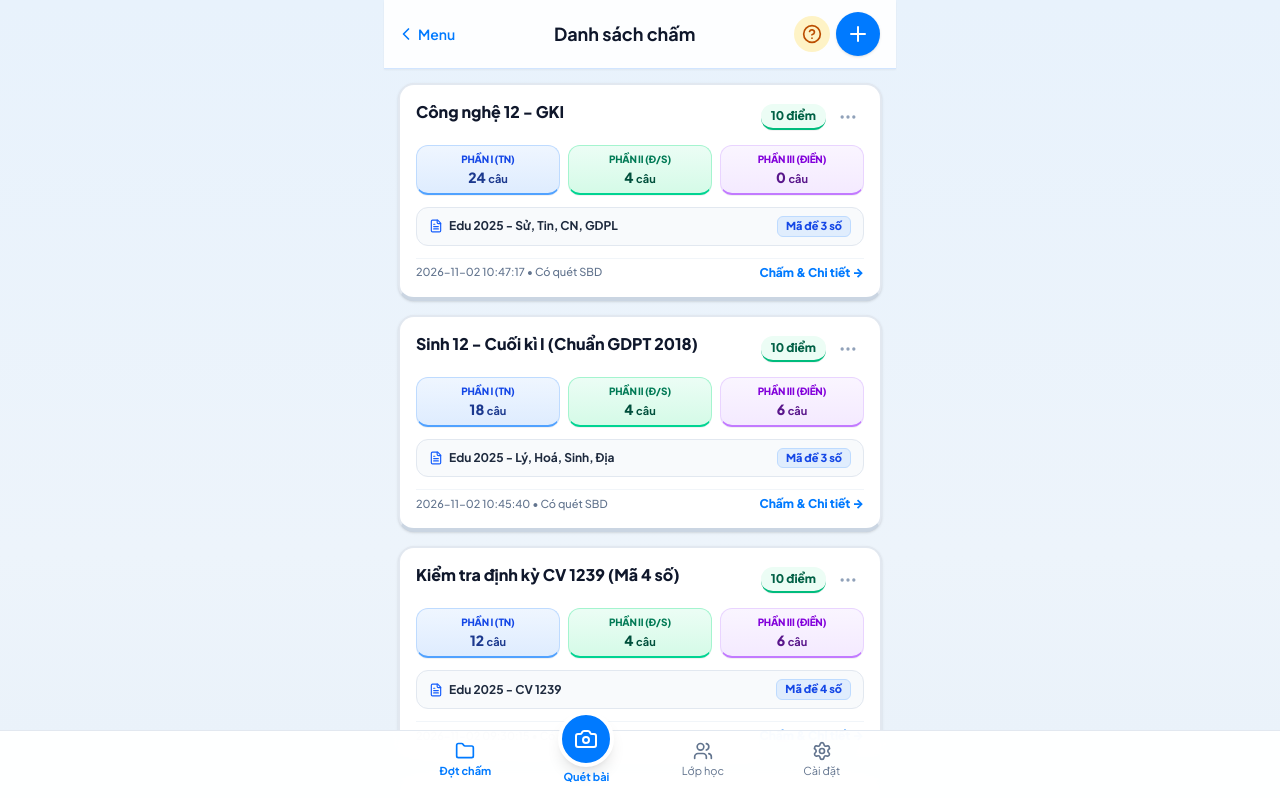
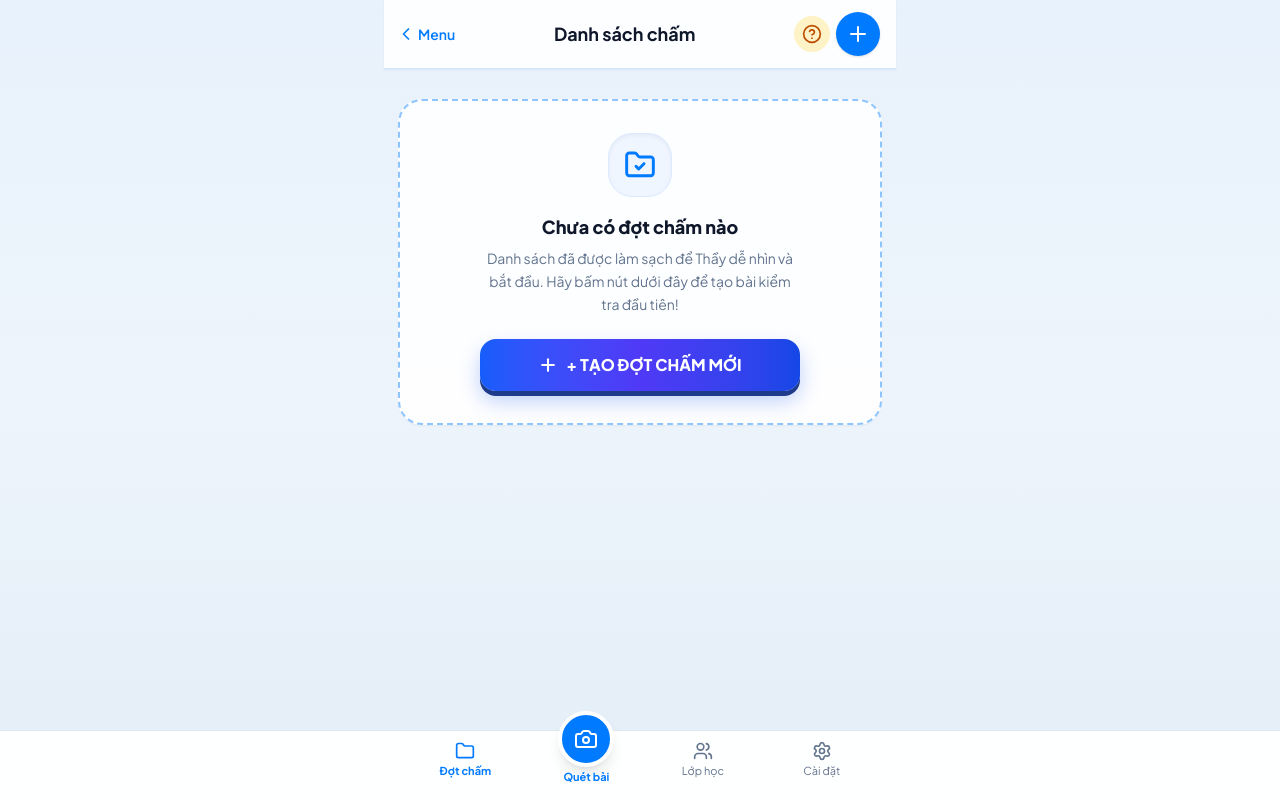
Before and after one commit to khaibcmt/chamde, a React (Vite) app: page / in a window 1280 px wide. Shown: the top 798 px of the page. Built offline with nearby package versions, Linux system fonts and the light colour scheme.

Commit message:
refactor: remove default exam session data
Remove static test data from App.tsx and update build assets.

```diff
--- a/src/App.tsx
+++ b/src/App.tsx
@@ -130,88 +130,7 @@ export interface ExamSessionItem {
 
 const APP_VERSION = '1.89 (Build 89 • GDPT 2018)';
 
-const DEFAULT_EXAM_SESSIONS: ExamSessionItem[] = [
-  {
-    id: 'session-1',
-    name: 'Công nghệ 12 - GKI',
-    subject: 'Công Nghệ',
-    examPeriod: 'Kiểm tra Giữa kì I',
-    createdAt: '2026-11-02 10:47:17',
-    templateId: 'qm_khxh_tin_cn',
-    codeLength: 3,
-    scanSbd: true,
-    scoring: {
-      activeP1Count: 24,
-      p1PointsPerQ: 0.25,
-      activeP2Count: 4,
-      p2PointsMap: [0.1, 0.25, 0.5, 1.0],
-      activeP3Count: 0,
-      p3PointsPerQ: 0.5,
-    },
-    classId: 'cls-12a1',
-    answerKeys: {},
-  },
-  {
-    id: 'session-2',
-    name: 'Sinh 12 - Cuối kì I (Chuẩn GDPT 2018)',
-    subject: 'Sinh Học',
-    examPeriod: 'Kiểm tra Cuối kì I',
-    createdAt: '2026-11-02 10:45:40',
-    templateId: 'qm_khtn_dia',
-    codeLength: 3,
-    scanSbd: true,
-    scoring: {
-      activeP1Count: 18,
-      p1PointsPerQ: 0.25,
-      activeP2Count: 4,
-      p2PointsMap: [0.1, 0.25, 0.5, 1.0],
-      activeP3Count: 6,
-      p3PointsPerQ: 0.25,
-    },
-    classId: 'cls-12a1',
-    answerKeys: {},
-  },
-  {
-    id: 'session-3',
-    name: 'Kiểm tra định kỳ CV 1239 (Mã 4 số)',
-    subject: 'Toán Học',
-    examPeriod: 'Kiểm tra Cuối kì I',
-    createdAt: '2026-11-02 09:30:15',
-    templateId: 'qm_cv1239',
-    codeLength: 4,
-    scanSbd: true,
-    scoring: {
-      activeP1Count: 12,
-      p1PointsPerQ: 0.25,
-      activeP2Count: 4,
-      p2PointsMap: [0.1, 0.25, 0.5, 1.0],
-      activeP3Count: 6,
-      p3PointsPerQ: 0.5,
-    },
-    classId: 'cls-12a1',
-    answerKeys: {},
-  },
-  {
-    id: 'session-4',
-    name: 'Công nghệ 11 - GKI',
-    subject: 'Công Nghệ',
-    examPeriod: 'Kiểm tra Giữa kì I',
-    createdAt: '2026-11-02 08:46:27',
-    templateId: 'qm_khxh_tin_cn',
-    codeLength: 3,
-    scanSbd: true,
-    scoring: {
-      activeP1Count: 12,
-      p1PointsPerQ: 0.25,
-      activeP2Count: 4,
-      p2PointsMap: [0.1, 0.25, 0.5, 1.0],
-      activeP3Count: 0,
-      p3PointsPerQ: 0.5,
-    },
-    classId: 'cls-12a2',
-    answerKeys: {},
-  },
-];
+const DEFAULT_EXAM_SESSIONS: ExamSessionItem[] = [];
 
 const DEFAULT_CLASS_ROSTERS: ClassRosterGroup[] = [
   {
@@ -324,9 +243,16 @@ export default function App() {
   const [bottomTab, setBottomTab] = useState<BottomNavTab>('sessions');
   const [sessionView, setSessionView] = useState<SessionSubView>('list');
 
-  // Exam Sessions State
+  // Exam Sessions State: Khởi tạo danh sách sạch sẽ, tự động xóa các phiên mẫu demo cũ
   const [examSessions, setExamSessions] = useState<ExamSessionItem[]>(() => {
     try {
+      const isCleaned = localStorage.getItem('edu_cham_de_clean_init_v6');
+      if (!isCleaned) {
+        localStorage.removeItem('qm2025_exam_sessions_v2');
+        localStorage.removeItem('edu_cham_de_2025_records');
+        localStorage.setItem('edu_cham_de_clean_init_v6', 'true');
+        return [];
+      }
       const saved = localStorage.getItem('qm2025_exam_sessions_v2');
       if (saved) return JSON.parse(saved);
     } catch {
@@ -334,12 +260,19 @@ export default function App() {
     }
     return DEFAULT_EXAM_SESSIONS;
   });
-  const [activeSessionId, setActiveSessionId] = useState<string>('session-2');
+  const [activeSessionId, setActiveSessionId] = useState<string>('');
 
   const activeSession = useMemo(
-    () => examSessions.find((s) => s.id === activeSessionId) || examSessions[0],
+    () => examSessions.find((s) => s.id === activeSessionId) || examSessions[0] || null,
     [examSessions, activeSessionId]
   );
+
+  // Nếu chưa có đợt chấm nào mà ở màn hình hub hoặc keys thì tự chuyển về màn hình danh sách
+  useEffect(() => {
+    if (examSessions.length === 0 && (sessionView === 'hub' || sessionView === 'keys')) {
+      setSessionView('list');
+    }
+  }, [examSessions.length, sessionView]);
 
   // Draft State for "Tạo mới / Chỉnh sửa bài thi"
   const [editingSessionId, setEditingSessionId] = useState<string | null>(null);
@@ -2084,7 +2017,32 @@ export default function App() {
                 </header>
 
                 <div className="p-3.5 space-y-3.5">
-                  {examSessions.map((session) => {
+                  {examSessions.length === 0 ? (
+                    <div className="bg-white/90 rounded-3xl p-8 border-2 border-dashed border-blue-300 text-center shadow-xs space-y-4 my-4">
+                      <div className="w-16 h-16 rounded-3xl bg-blue-50 text-[#007aff] mx-auto flex items-center justify-center shadow-inner border border-blue-100">
+                        <FolderCheck className="w-8 h-8 stroke-[2.2]" />
+                      </div>
+                      <div className="space-y-1.5">
+                        <h3 className="font-black text-lg text-slate-900">
+                          Chưa có đợt chấm nào
+                        </h3>
+                        <p className="text-xs sm:text-sm text-slate-500 max-w-xs mx-auto leading-relaxed">
+                          Danh sách đã được làm sạch để Thầy dễ nhìn và bắt đầu. Hãy bấm nút dưới đây để tạo bài kiểm tra đầu tiên!
+                        </p>
+                      </div>
+                      <div className="pt-2">
+                        <button
+                          type="button"
+                          onClick={() => handleOpenCreateSession()}
+                          className="w-full max-w-xs mx-auto py-3.5 px-6 rounded-2xl bg-gradient-to-r from-blue-600 via-indigo-600 to-blue-700 hover:from-blue-700 text-white font-extrabold text-sm sm:text-base shadow-[0_5px_0_#1e3a8a,0_10px_20px_rgba(37,99,235,0.3)] active:translate-y-1 active:shadow-[0_1px_0_#1e3a8a] transition-all flex items-center justify-center gap-2 cursor-pointer"
+                        >
+                          <Plus className="w-5 h-5 stroke-[2.5]" />
+                          <span>+ TẠO ĐỢT CHẤM MỚI</span>
+                        </button>
+                      </div>
+                    </div>
+                  ) : (
+                    examSessions.map((session) => {
                       const sh =
                         SHEET_DATABASE.find(
                           (s) => s.id === normalizeTemplateId(session.templateId)
@@ -2184,7 +2142,8 @@ export default function App() {
                         </div>
                       </div>
                     );
-                  })}
+                  })
+                )}
               </div>
               </div>
             )}
```
Also changed, not shown: 6 other files (tests, documents, lock files or other folders). Lines whose indentation alone changed are shown as unchanged.
